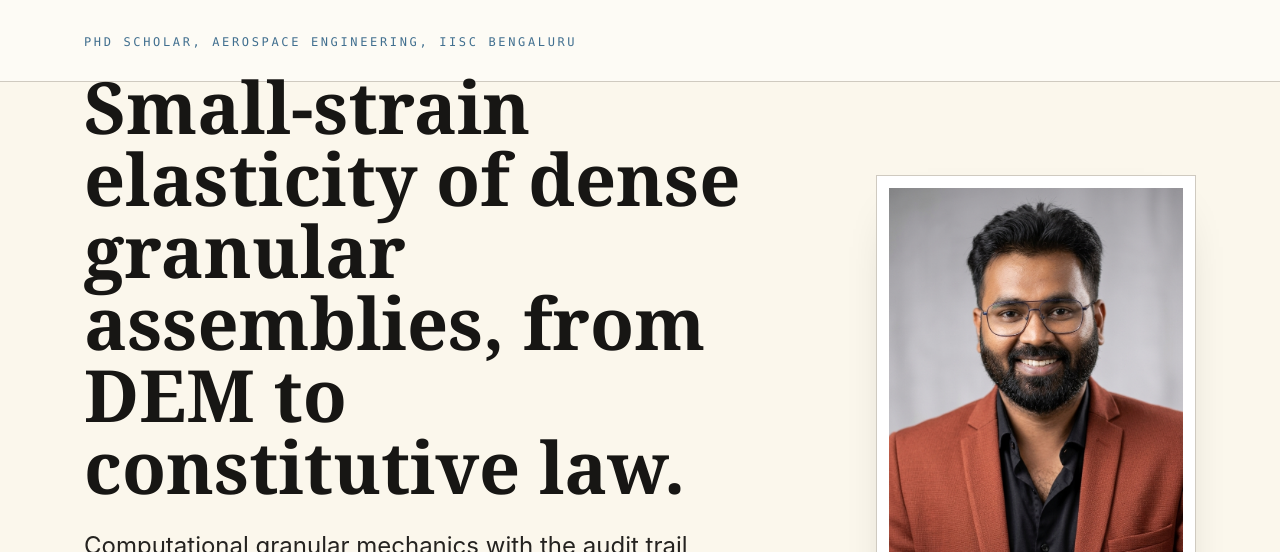
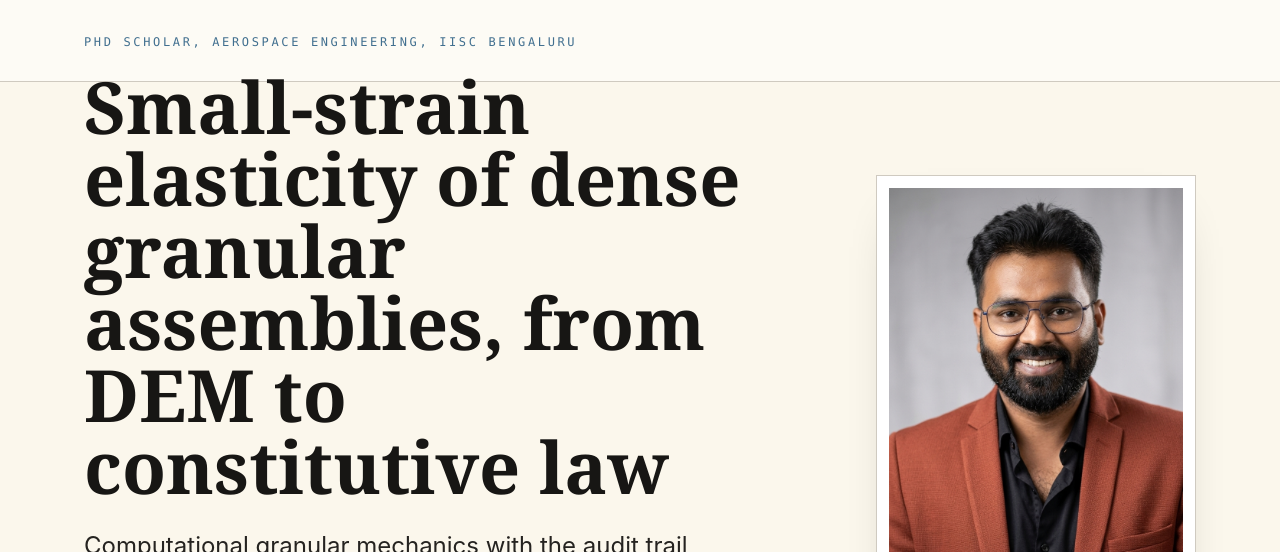
Before and after one commit to pramaybaero-droid/pramaybaero-droid.github.io, a React (Vite) app: page / in a window 1280 px wide. Shown: the part 139-691 px from the top of the page. Built offline with nearby package versions, Linux system fonts and the light colour scheme.

Commit message:
Remove headline period

```diff
--- a/index.html
+++ b/index.html
@@ -17,7 +17,7 @@
     <meta property="og:title" content="Pramay Bhatpahri | Computational Granular Mechanics" />
     <meta
       property="og:description"
-      content="Small-strain elasticity of dense granular assemblies, from DEM to constitutive law."
+      content="Small-strain elasticity of dense granular assemblies, from DEM to constitutive law"
     />
     <meta property="og:site_name" content="Pramay Bhatpahri" />
     <meta name="theme-color" content="#f7f3ea" />
--- a/src/data/profile.ts
+++ b/src/data/profile.ts
@@ -5,7 +5,7 @@ export const profile = {
     "Department of Aerospace Engineering, Indian Institute of Science (IISc), Bengaluru",
   title: "PhD Scholar, Aerospace Engineering, IISc Bengaluru",
   headline:
-    "Small-strain elasticity of dense granular assemblies, from DEM to constitutive law.",
+    "Small-strain elasticity of dense granular assemblies, from DEM to constitutive law",
   summary:
     "Computational granular mechanics with the audit trail attached: DEM simulation, contact-law comparison, elastic-window extraction, and physics-aware modelling of small-strain stiffness.",
   thesisTitle:
```
